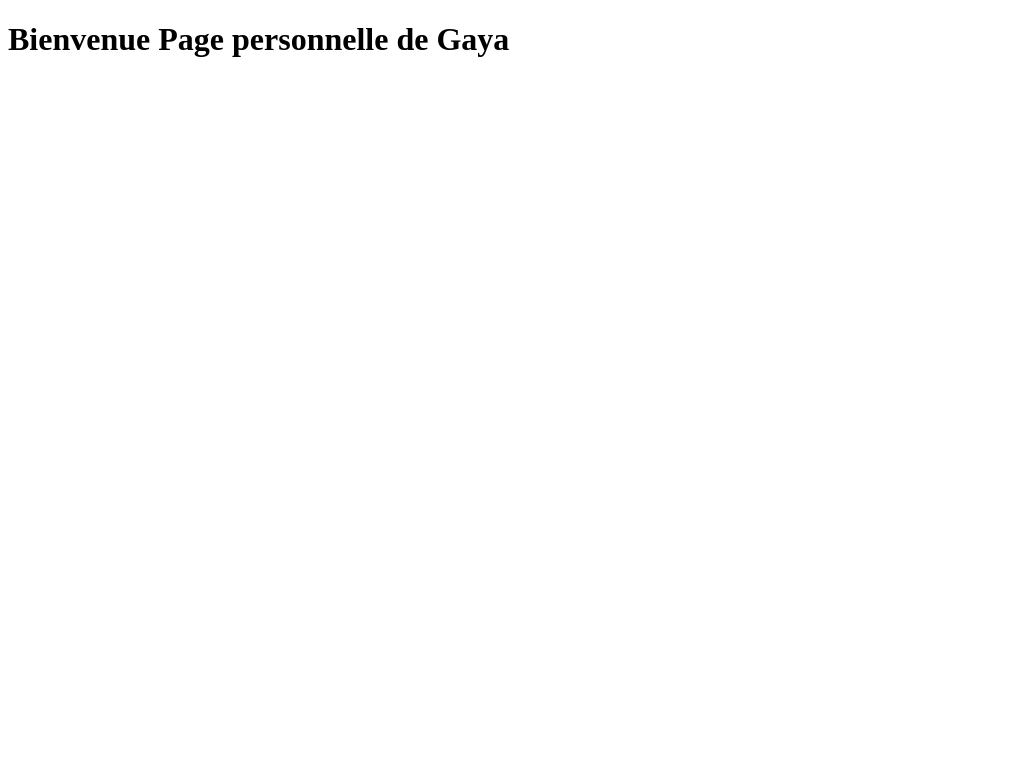
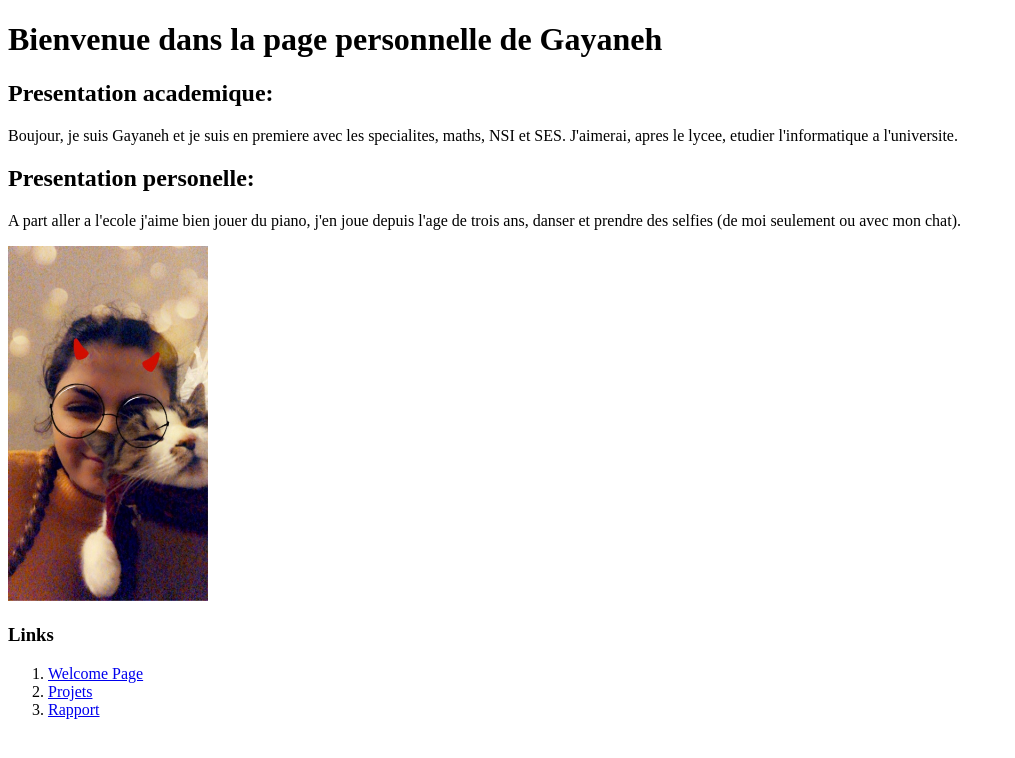
Before and after one commit to gayanehlustermann/gayanehlustermann.github.io, a plain HTML site: page index.html in a window 1280 px wide. Shown: the whole page, without its empty margins (0-1015 px from the left). Drawn offline with Linux system fonts and the light colour scheme.

Commit message:
v1 de ma page web

```diff
--- a/index.html
+++ b/index.html
@@ -5,11 +5,26 @@
 	<head>
 		<meta charset="UTF-8">
 		<title>Page personnelle de Gayaneh Lustermann</title>
+        <link rel="stylesheet" href="style.css">
 	</head>
 
 	<body>
-		<h1>Bienvenue Page personnelle de Gaya</h1>
+		<h1>Bienvenue dans la page personnelle de Gayaneh</h1>
 
+        <h2>Presentation academique:</h2>
+        <p>Boujour, je suis Gayaneh et je suis en premiere avec les specialites, maths, NSI et SES. J'aimerai, apres le lycee, etudier l'informatique a l'universite.</p>
+
+        <h2>Presentation personelle:</h2>
+        <p>A part aller a l'ecole j'aime bien jouer du piano, j'en joue depuis l'age de trois ans, danser et prendre des selfies (de moi seulement ou avec mon chat).</p>
+
+        <img src="cat_image.jpg" alt="Dommage..." style="width:200px">
+
+        <h3>Links</h3>
+            <ol>
+                <li><a href=./index.html>Welcome Page</a></li>
+                <li><a href=./projets.html>Projets</a></li>
+                <li><a href=./rapport.html>Rapport</a></li>
+            </ol>
 	</body>
 
 </html>
```
Also changed, not shown: projets.html (added, +22 -0 lines), rapport.html (added, +19 -0 lines), cat_image.jpg (added), style.css (added).
